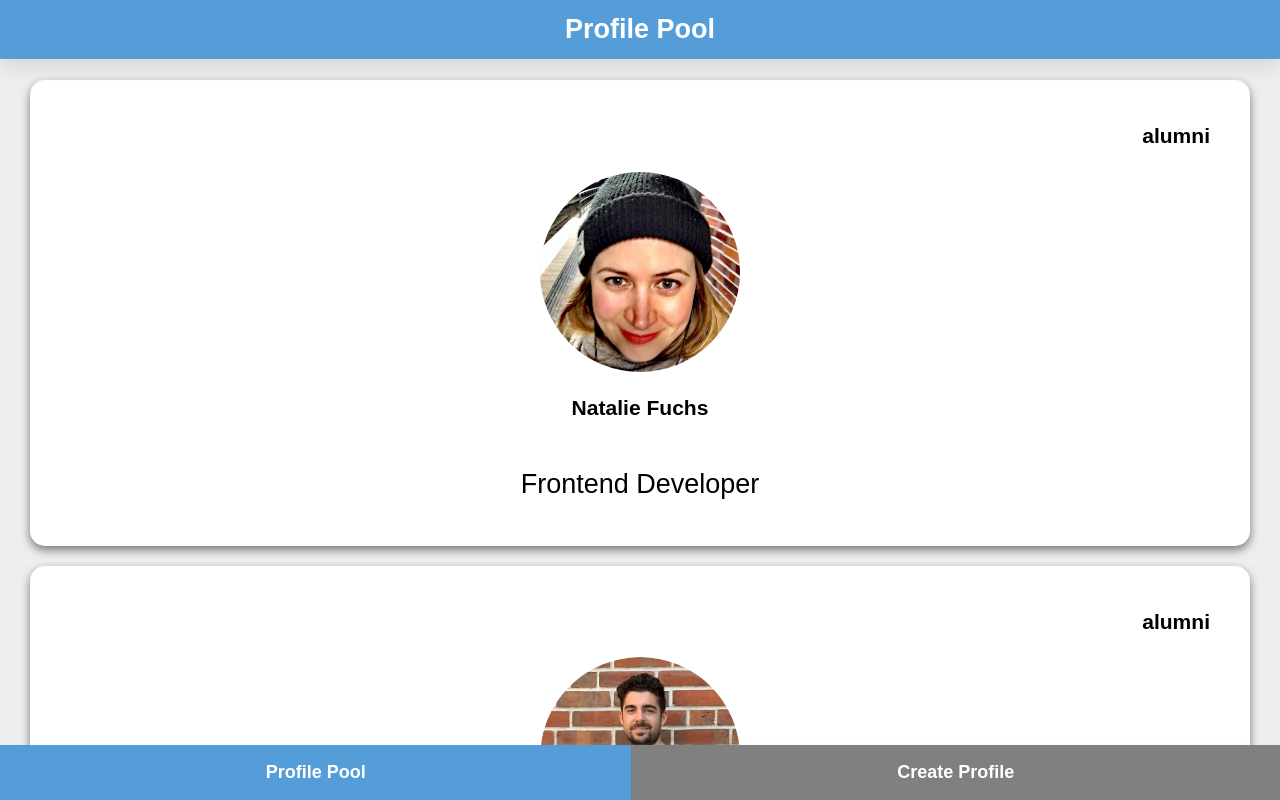
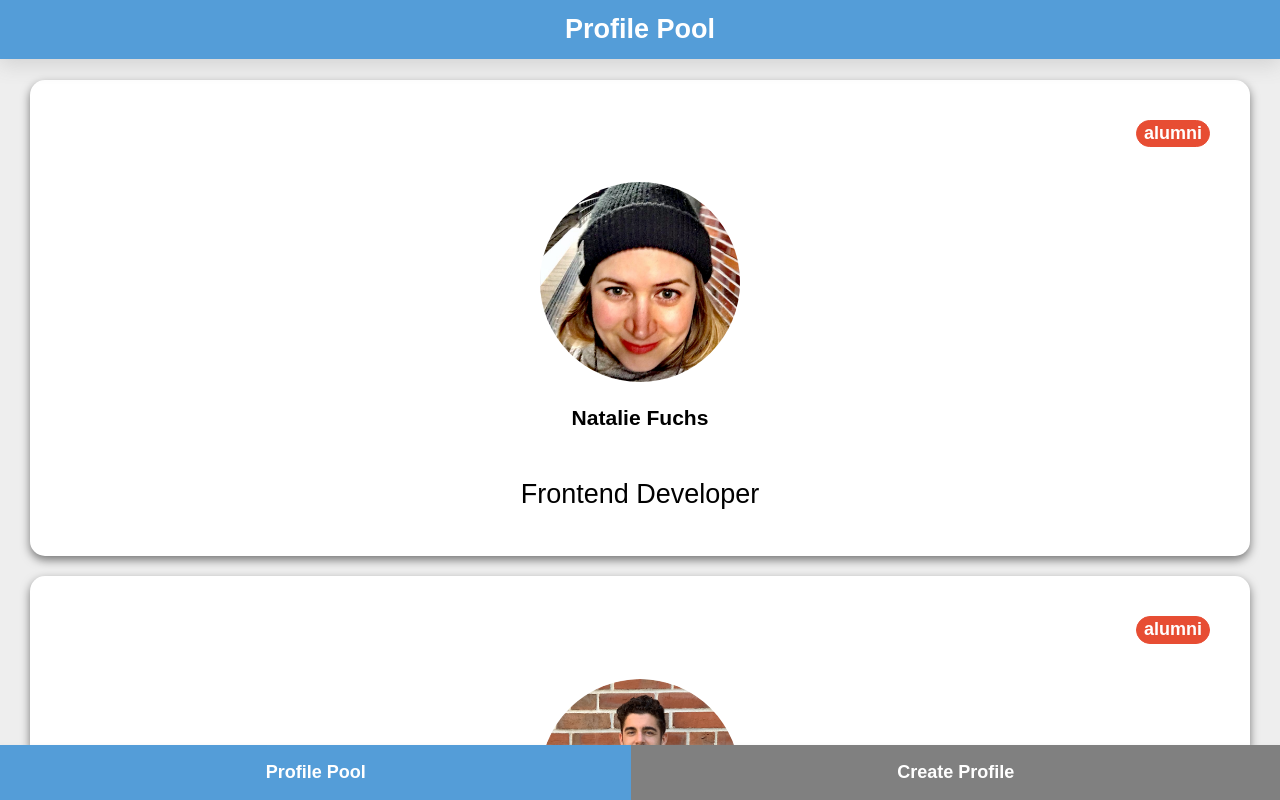
Before and after one commit to evabrinkmann/capstone-project, a React (Create React App) app: page /profile-pool in a window 1280 px wide. Built offline with nearby package versions, Linux system fonts and the light colour scheme.

Commit message:
Add alumni tag

```diff
--- a/src/components/CardHead.js
+++ b/src/components/CardHead.js
@@ -12,7 +12,7 @@ CardHead.propTypes = {
 export default function CardHead({ status, img, name, title }) {
   return (
     <StyledHead>
-      <h3>{status}</h3>
+      <span>{status}</span>
       <img src={img} alt="portrait" />
       <h1>{name}</h1>
       <h2>{title}</h2>
@@ -40,8 +40,16 @@ const StyledHead = styled.section`
     font-weight: normal;
   }
 
-  h3 {
+  span {
     align-self: flex-end;
-    padding-right: 20px;
+    margin: 20px 20px 35px;
+    font-weight: bold;
+    display: inline-block;
+    padding: 0 7px;
+    border-radius: 15px;
+    border: 1px solid #e53a1e;
+    background: #e53a1e;
+    opacity: 0.9;
+    color: #fff;
   }
 `
```
Also changed, not shown: src/components/NavFooter.js (deleted, +0 -36 lines).
